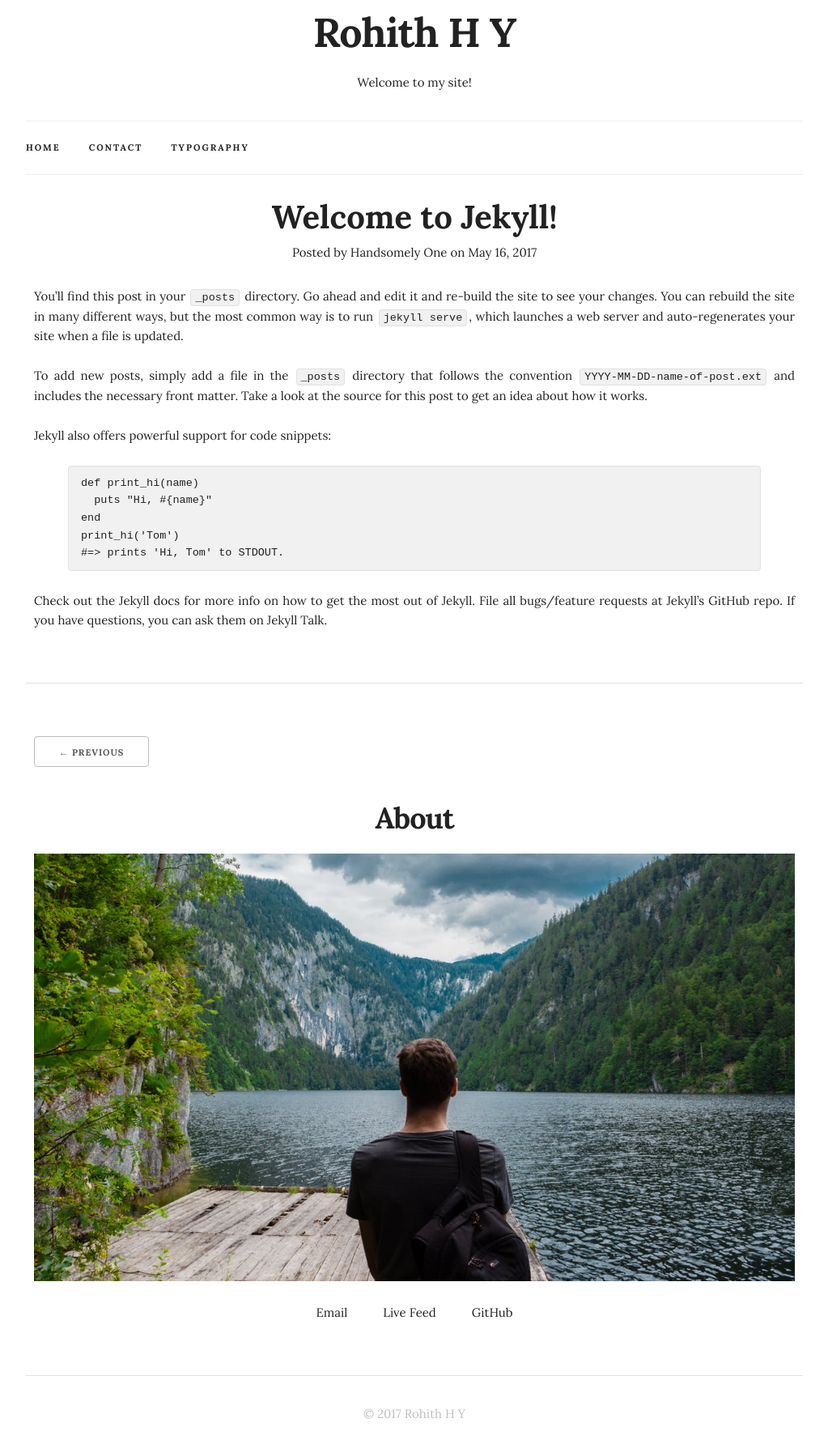
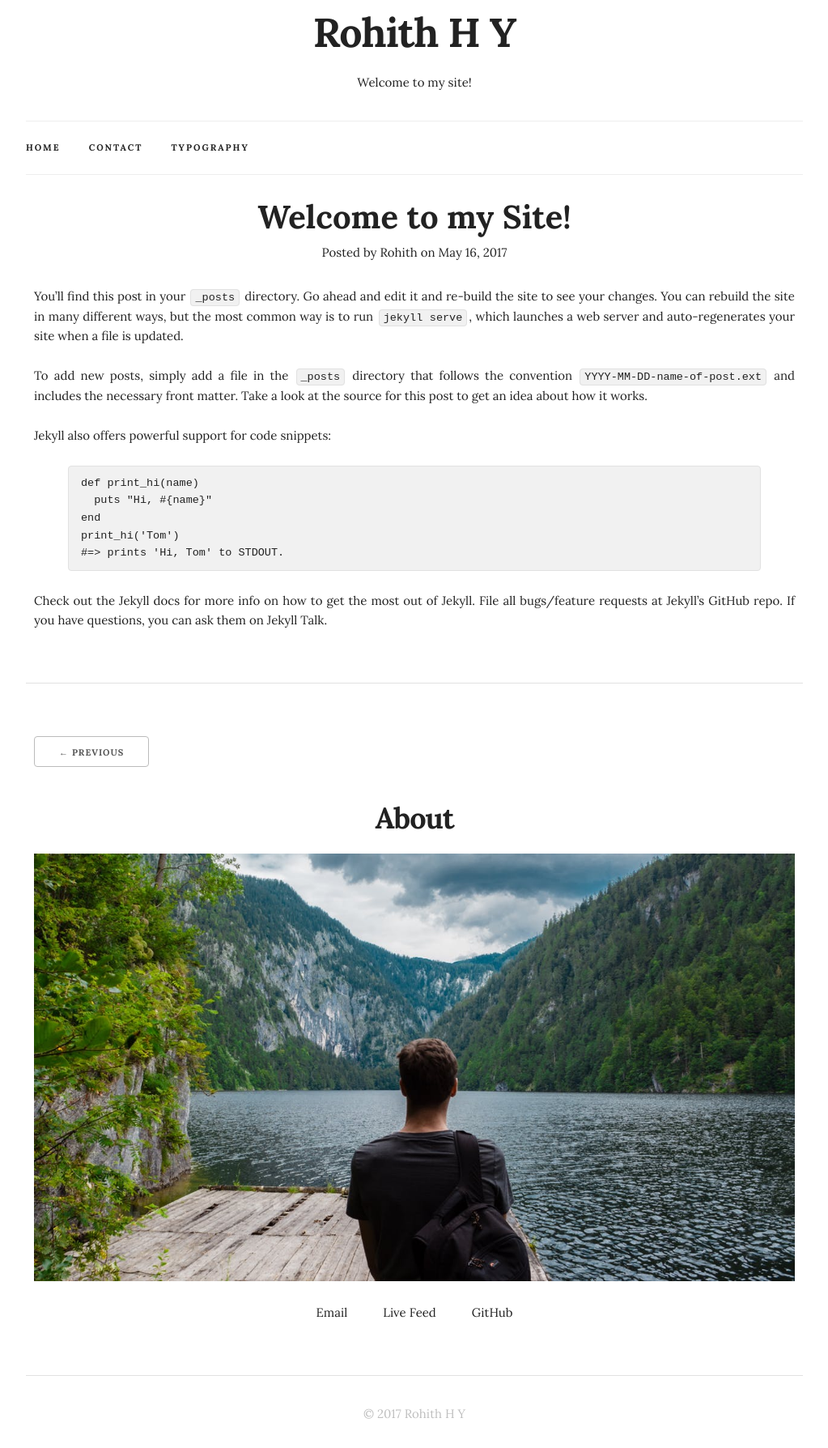
Before and after one commit to rohithh/rohithh.github.io, a Jekyll site: the page built from _posts/2017-05-16-welcome-to-jekyll.markdown, in a window 1280 px wide. Shown: the whole page at 81% size, without its empty margins (128-1151 px from the left). Built offline with Jekyll 4.4.1, drawn with Linux system fonts in a browser that asks for light colours.

Commit message:
Update 2017-05-16-welcome-to-jekyll.markdown

```diff
--- a/_posts/2017-05-16-welcome-to-jekyll.markdown
+++ b/_posts/2017-05-16-welcome-to-jekyll.markdown
@@ -1,8 +1,8 @@
 ---
 layout: post
-title:  "Welcome to Jekyll!"
+title:  "Welcome to my Site!"
 date:   2017-05-16 14:44:20 -0500
-author: "Handsomely One"
+author: "Rohith"
 feature: "post-one.jpg"
 subtitle: "You’ll find this post in your `_posts` directory. Go ahead and edit it and re-build the site to see your changes. You can rebuild the site in many different ways, but the most common way is to run `jekyll serve`, which launches a web server and auto-regenerates your site when a file is updated."
 ---
```
